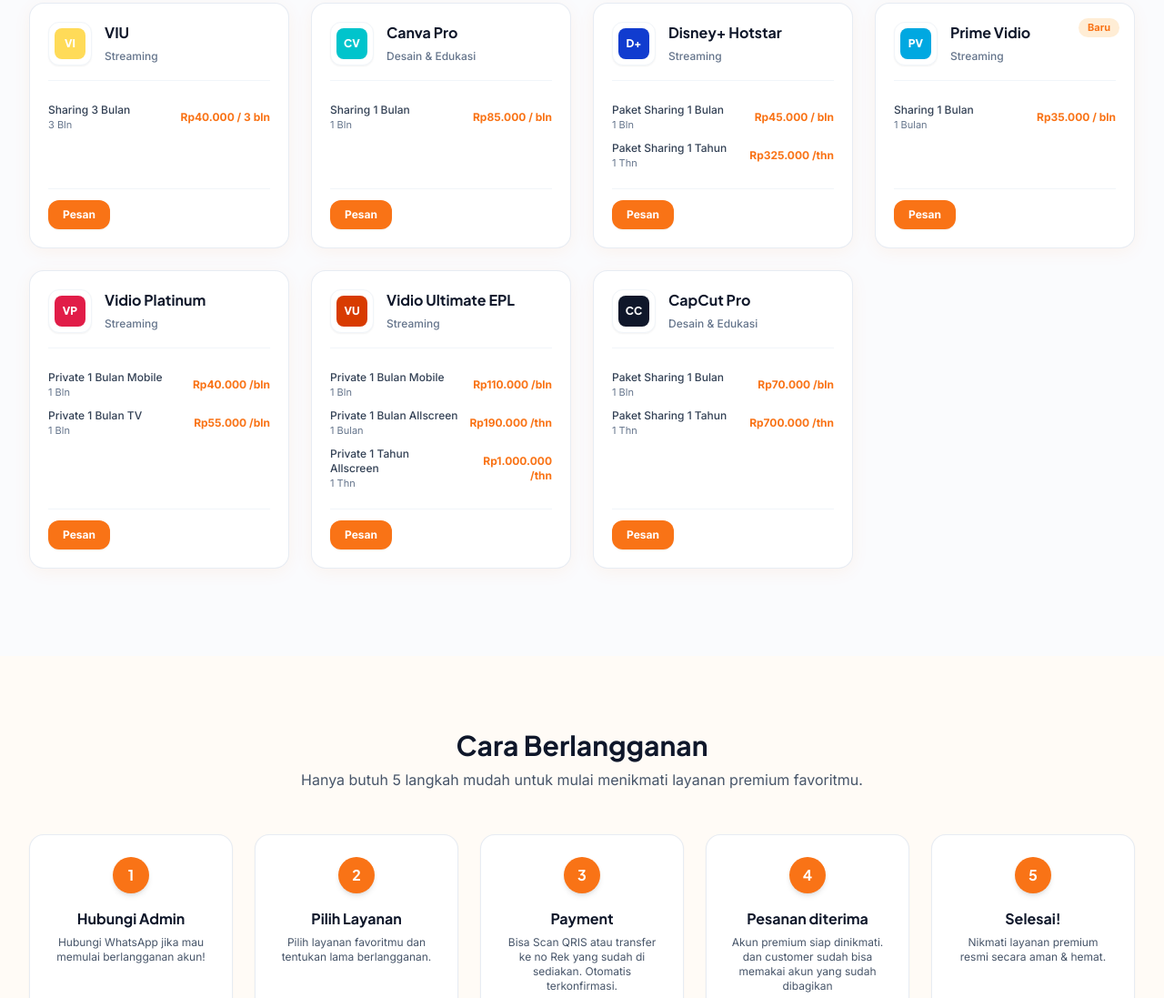
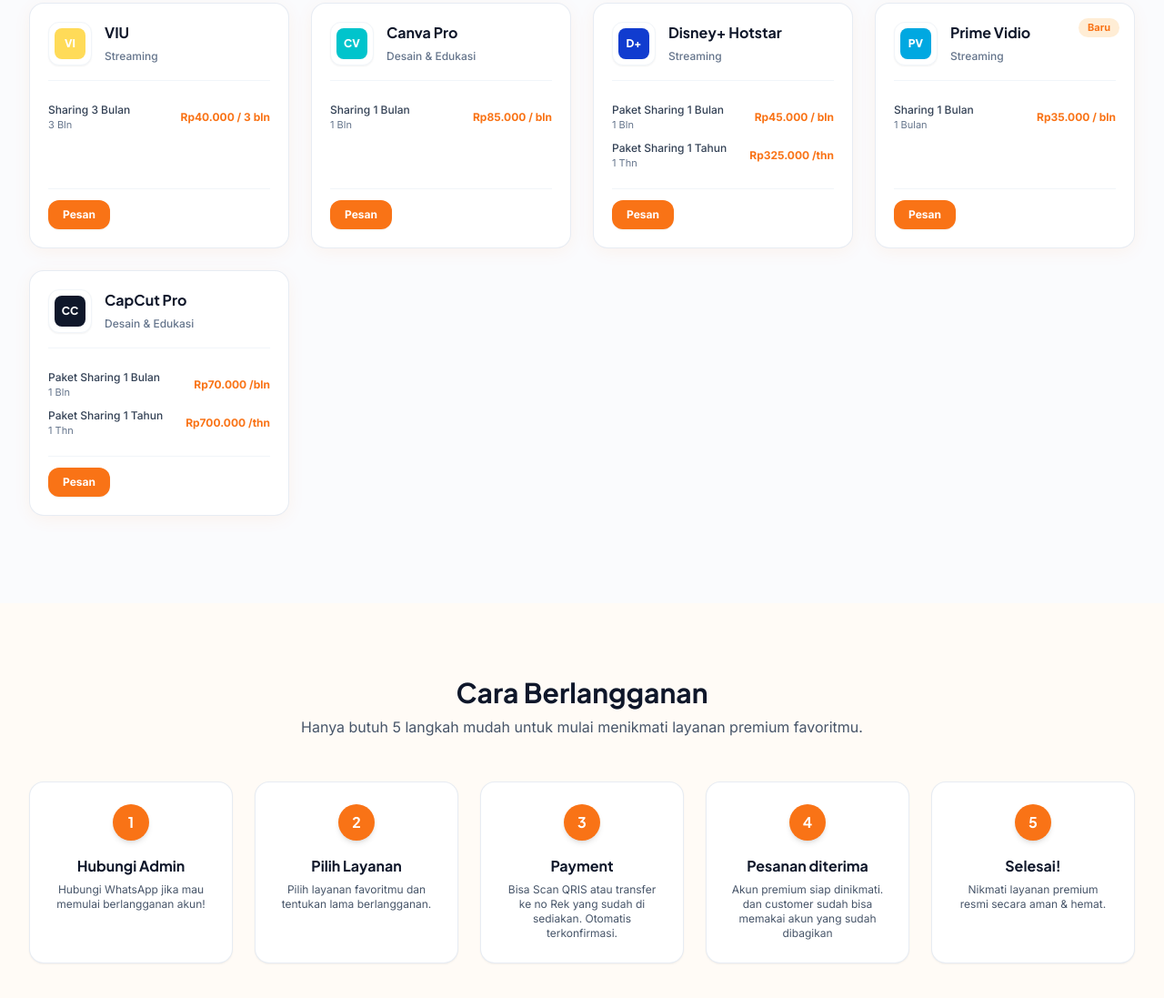
Before and after one commit to abdimas805/antigabut, a plain HTML site: page index.html in a window 1280 px wide. Shown: the part 2097-3194 px from the top of the page at 91% size. Drawn offline with nearby package versions, Linux system fonts and the light colour scheme.

Commit message:
Add files via upload

```diff
--- a/index.html
+++ b/index.html
@@ -804,30 +804,6 @@
                         variants: [{ name: 'Sharing 1 Bulan', duration: '1 Bulan', price: 'Rp35.000 / bln' }]
                     },
                     {
-                        id: 'vidio',
-                        name: 'Vidio Platinum',
-                        category: 'Streaming',
-                        isNew: false,
-                        initial: 'VP',
-                        bgColor: '#E11D48',
-                        logoUrl: 'https://www.google.com/s2/favicons?domain=vidio.com&sz=128',
-                        officialPrice: 'Rp72.149 /bln',
-                        groupSize: '1 Member',
-                        variants: [{ name: 'Private 1 Bulan Mobile', duration: '1 Bln', price: 'Rp40.000 /bln' }, { name: 'Private 1 Bulan TV', duration: '1 Bln', price: 'Rp55.000 /bln' }]
-                    },
-                    {
-                        id: 'epl',
-                        name: 'Vidio Ultimate EPL',
-                        category: 'Streaming',
-                        isNew: false,
-                        initial: 'VU',
-                        bgColor: '#D83B01',
-                        logoUrl: 'https://www.google.com/s2/favicons?domain=vidio.com&sz=128',
-                        officialPrice: 'Rp238.649 /bln',
-                        groupSize: '1 Member',
-                        variants: [{ name: 'Private 1 Bulan Mobile', duration: '1 Bln', price: 'Rp110.000 /bln' }, { name: 'Private 1 Bulan Allscreen', duration: '1 Bulan', price: 'Rp190.000 /thn' }, { name: 'Private 1 Tahun Allscreen', duration: '1 Thn', price: 'Rp1.000.000 /thn' }]
-                    },
-                    {
                         id: 'capcut',
                         name: 'CapCut Pro',
                         category: 'Desain & Edukasi',
```
